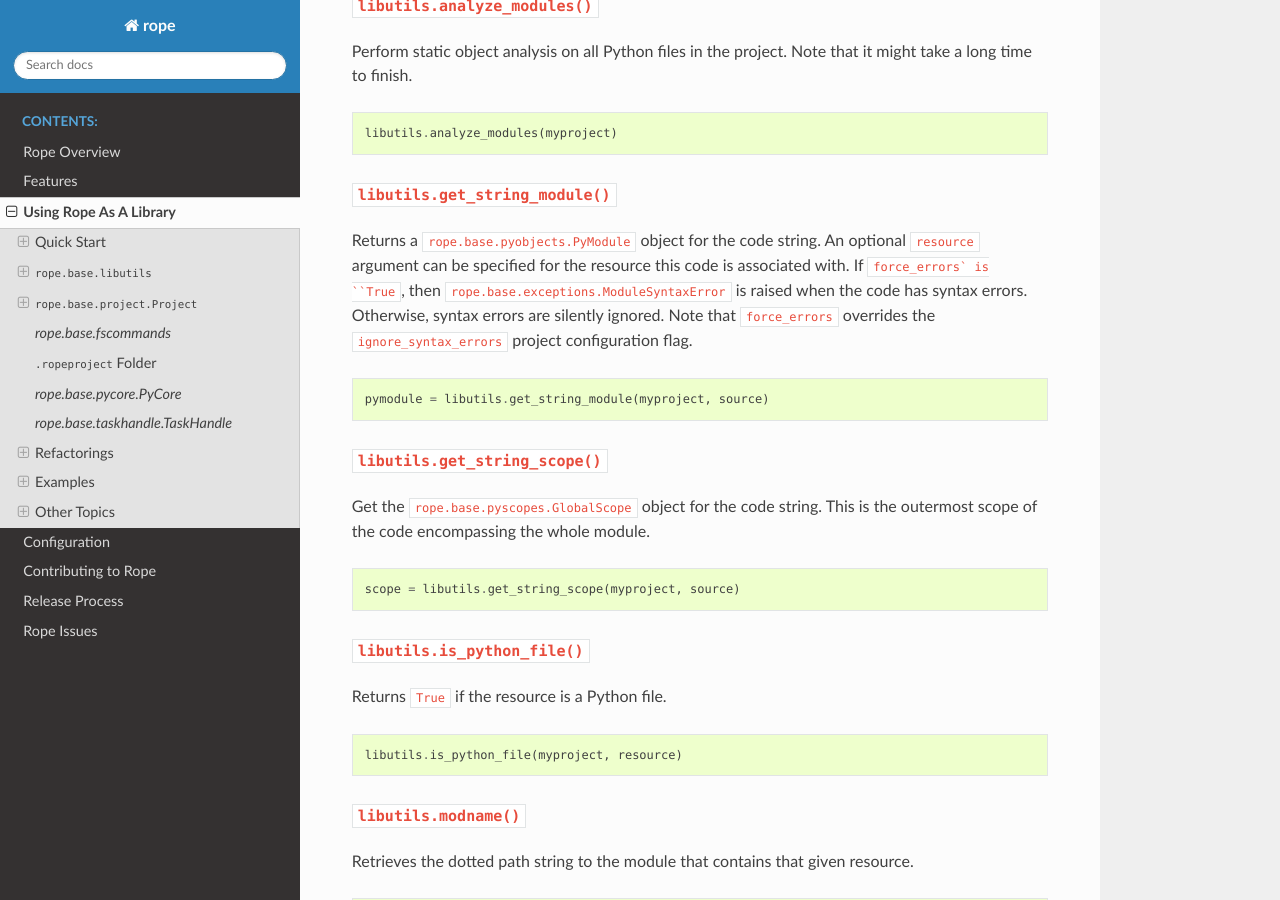
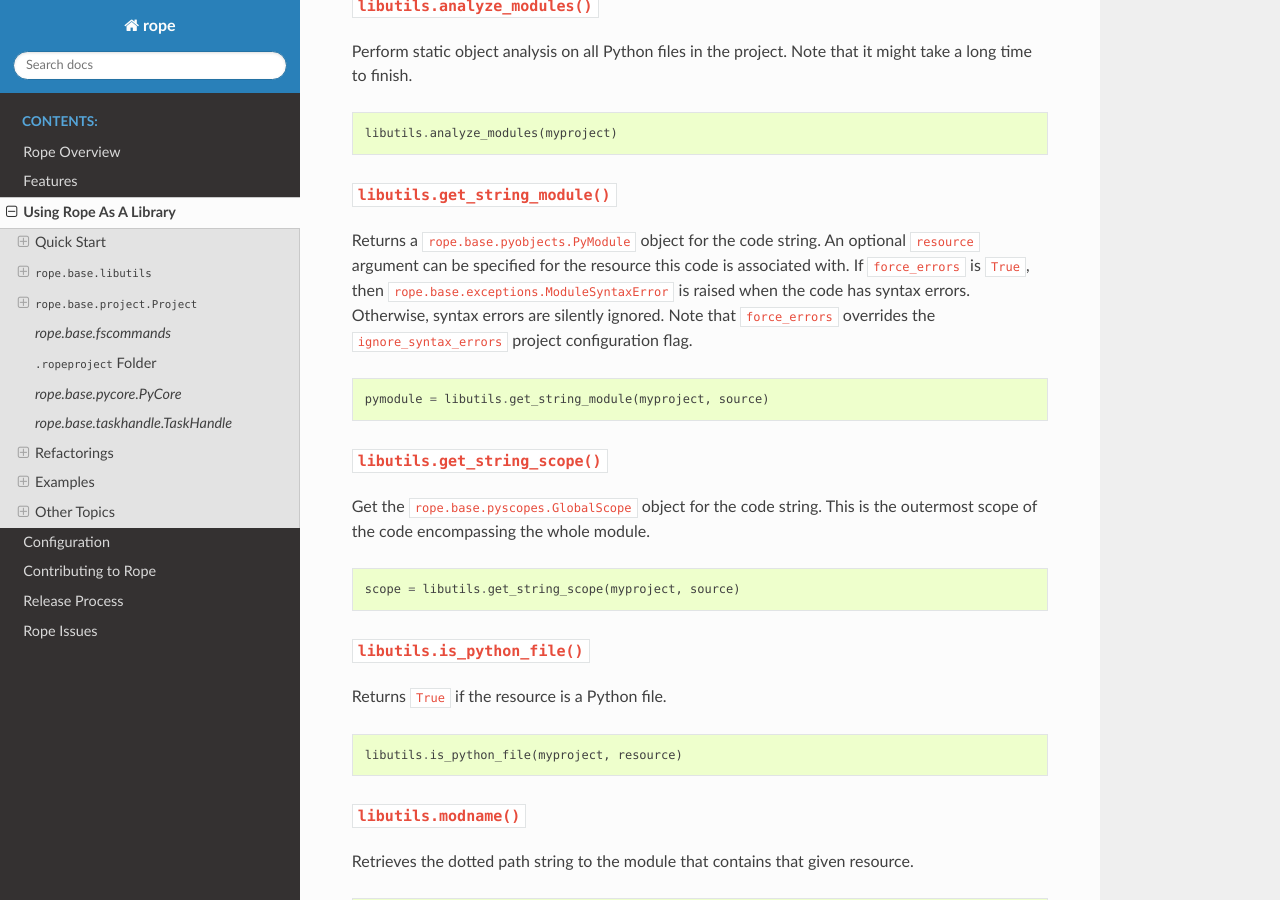
Before and after one commit to python-rope/rope, a Sphinx documentation site: the page built from docs/library.rst, in a window 1280 px wide and 900 px high, scrolled down 5937 px. Built offline with Sphinx 7.4.7 and the Read the Docs theme 2.0.0, drawn with Linux system fonts in a browser that asks for light colours.

Commit message:
Minor doc typo

```diff
--- a/docs/library.rst
+++ b/docs/library.rst
@@ -282,7 +282,7 @@ that it might take a long time to finish.
 
 Returns a ``rope.base.pyobjects.PyModule`` object for the code string.
 An optional ``resource`` argument can be specified for the resource this
-code is associated with. If ``force_errors` is ``True``, then
+code is associated with. If ``force_errors`` is ``True``, then
 ``rope.base.exceptions.ModuleSyntaxError`` is raised when the code has
 syntax errors. Otherwise, syntax errors are silently ignored. Note that
 ``force_errors`` overrides the ``ignore_syntax_errors`` project
```
